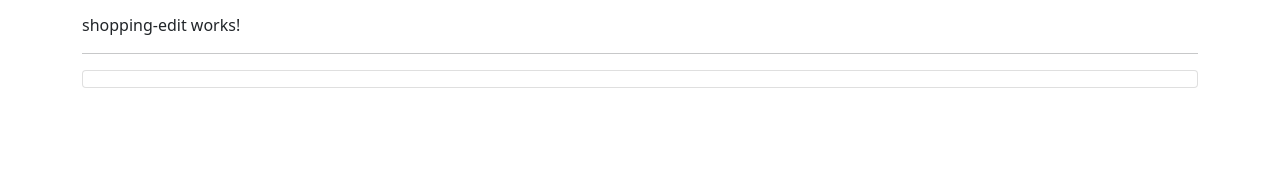
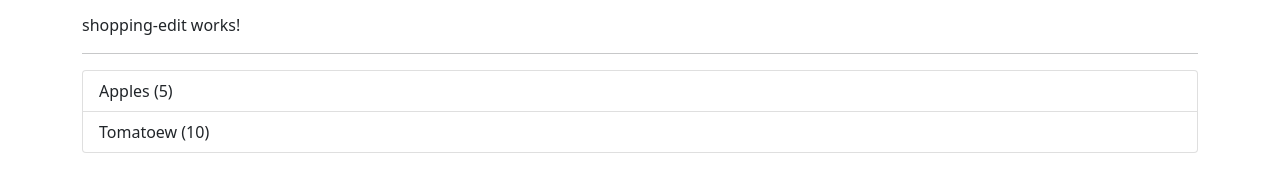
Before and after one commit to tuncerergin/AngularGettingStarted, an Angular app: page / in a window 1280 px wide. Shown: the part 390-582 px from the top of the page. Built offline with nearby package versions, Linux system fonts and the light colour scheme.

Commit message:
E03L15 -> "Creating and Outputting the Shopping List"

```diff
--- a/src/app/shopping-list/shopping-list.component.html
+++ b/src/app/shopping-list/shopping-list.component.html
@@ -3,7 +3,11 @@
     <app-shopping-edit></app-shopping-edit>
     <hr>
     <div class="list-group">
-      <a href="" class="list-group-item" style="cursor: pointer;"></a>
+      <a class="list-group-item link-dark"
+         style="cursor: pointer;"
+      *ngFor="let ingredient of ingredients">
+        {{ingredient.name}} ({{ingredient.amount}})
+      </a>
     </div>
   </div>
 </div>
--- a/src/app/shopping-list/shopping-list.component.ts
+++ b/src/app/shopping-list/shopping-list.component.ts
@@ -1,4 +1,5 @@
 import {Component, OnInit} from '@angular/core';
+import {Ingredient} from '../shared/ingredient.model';
 
 @Component({
   selector: 'app-shopping-list',
@@ -6,7 +7,10 @@
   styleUrls: ['./shopping-list.component.css']
 })
 export class ShoppingListComponent implements OnInit {
-  ingredients = [];
+  ingredients: Ingredient[] = [
+    new Ingredient('Apples', 5),
+    new Ingredient('Tomatoew', 10)
+  ];
 
   constructor() {
   }
```
